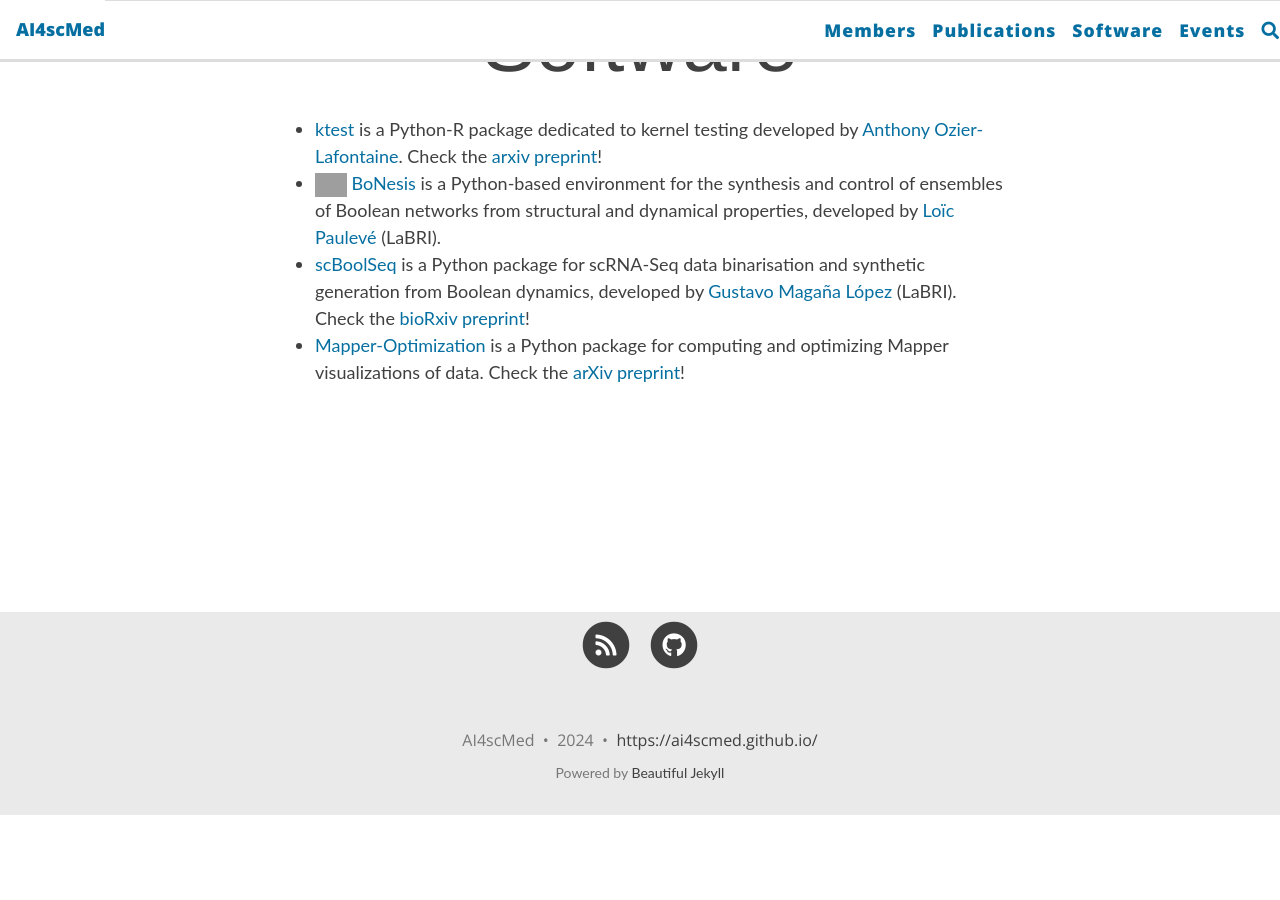
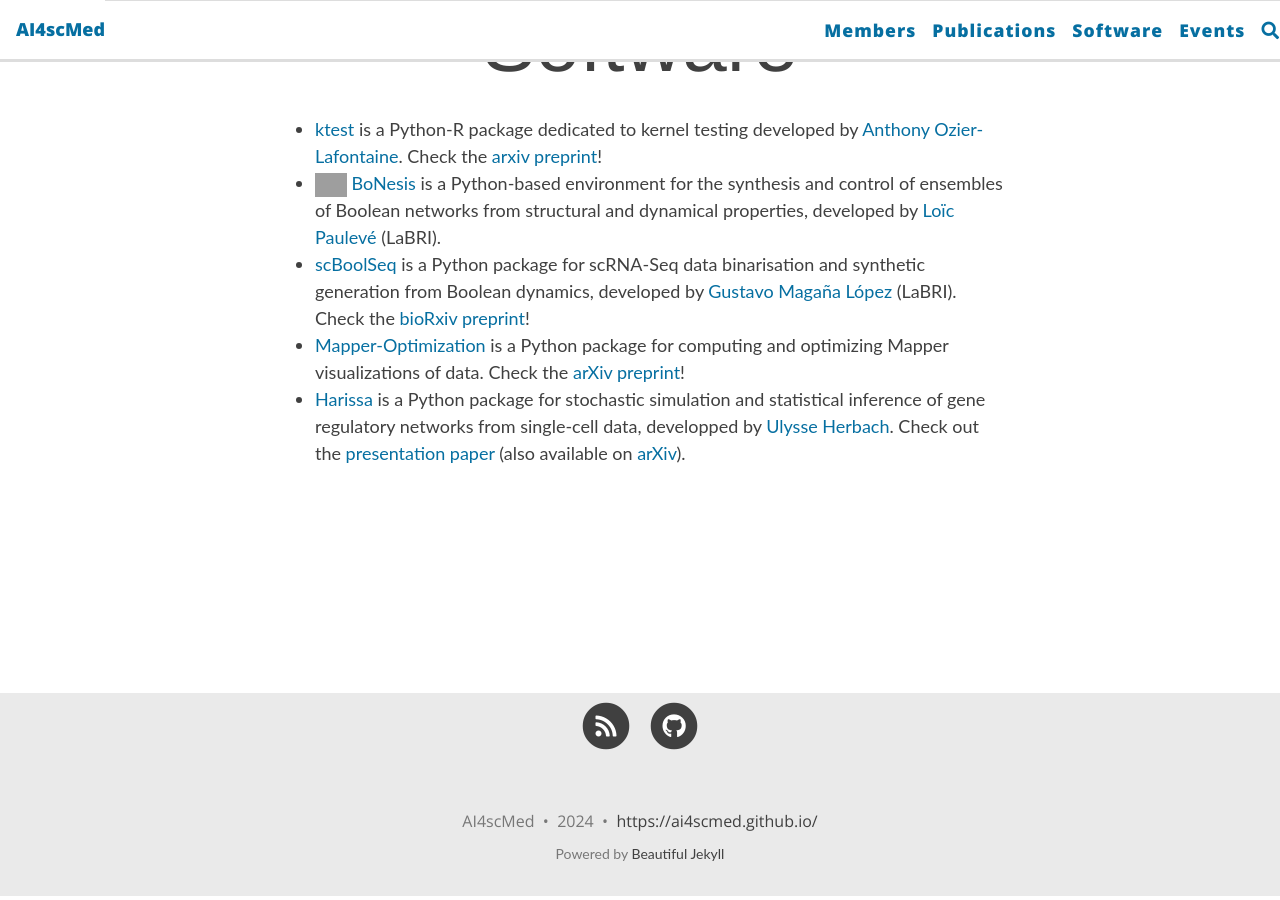
Before and after one commit to ai4scmed/ai4scmed.github.io, a Jekyll site: the page built from softwares.md, in a window 1280 px wide and 900 px high, scrolled down 192 px. Built offline with Jekyll 4.4.1, drawn with Linux system fonts in a browser that asks for light colours; nearby versions of some CDN libraries; comment, search, counter and statistics services are not loaded; grey boxes are pictures that could not be loaded.

Commit message:
update content

```diff
--- a/softwares.md
+++ b/softwares.md
@@ -7,3 +7,4 @@ title: Software
 - [<img src="https://bnediction.github.io/img/bnediction_logo_264.png" alt="" height="24px"> BoNesis](https://github.com/bnediction/bonesis) is a Python-based environment for the synthesis and control of ensembles of Boolean networks from structural and dynamical properties, developed by [Loïc Paulevé](https://loicpauleve.name) (LaBRI).
 - [scBoolSeq](https://github.com/bnediction/scBoolSeq) is a Python package for scRNA-Seq data binarisation and synthetic generation from Boolean dynamics, developed by [Gustavo Magaña López](https://gmagannadevelop.github.io/) (LaBRI). Check the [bioRxiv preprint](https://www.biorxiv.org/content/10.1101/2023.10.23.563518v1.full)!
 - [Mapper-Optimization](https://github.com/ZiyadOulhaj/Mapper-Optimization) is a Python package for computing and optimizing Mapper visualizations of data. Check the [arXiv preprint](https://arxiv.org/abs/2402.12854)!
+- [Harissa](https://github.com/ulysseherbach/harissa) is a Python package for stochastic simulation and statistical inference of gene regulatory networks from single-cell data, developped by [Ulysse Herbach](https://herbach.perso.math.cnrs.fr). Check out the [presentation paper](https://doi.org/10.1007/978-3-031-42697-1_7)  (also available on [arXiv](https://doi.org/10.48550/arXiv.2309.05112)).
```
Also changed, not shown: _peoples/gaillard.md (+2 -1 lines).
